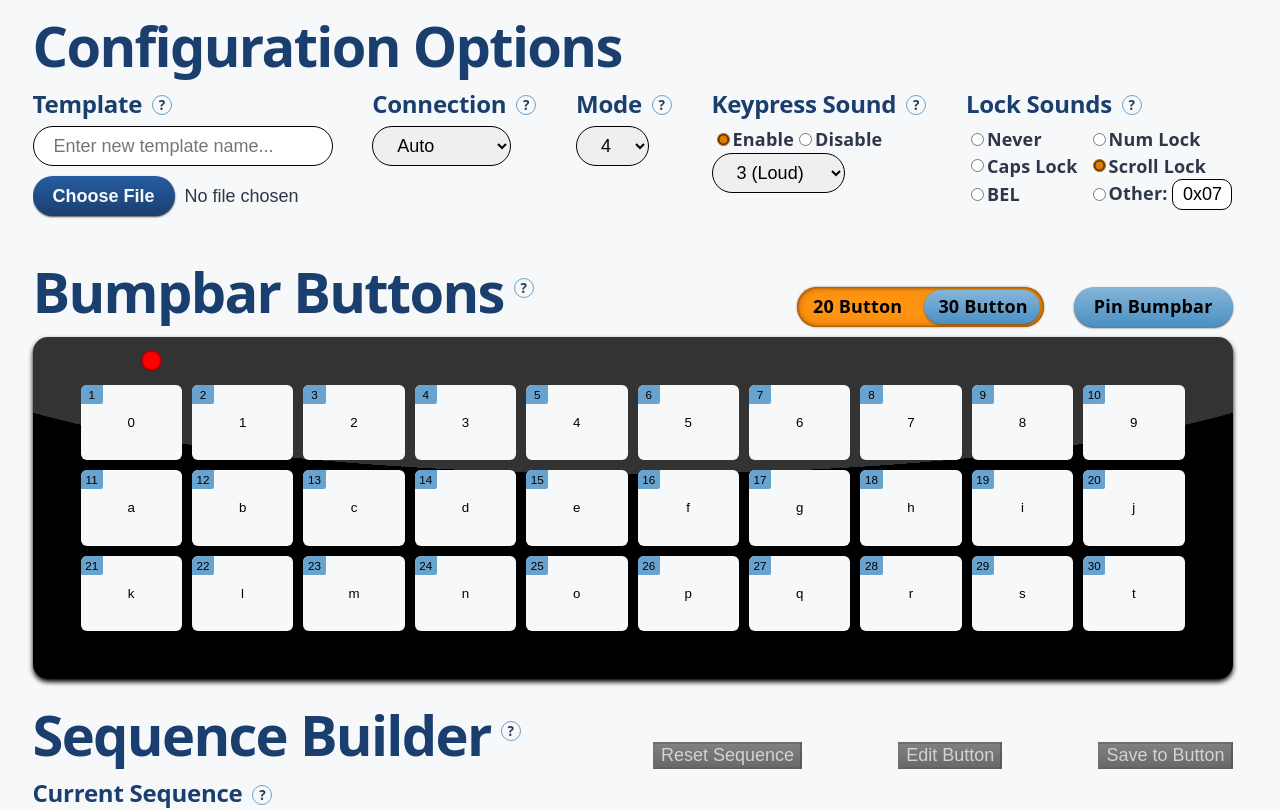
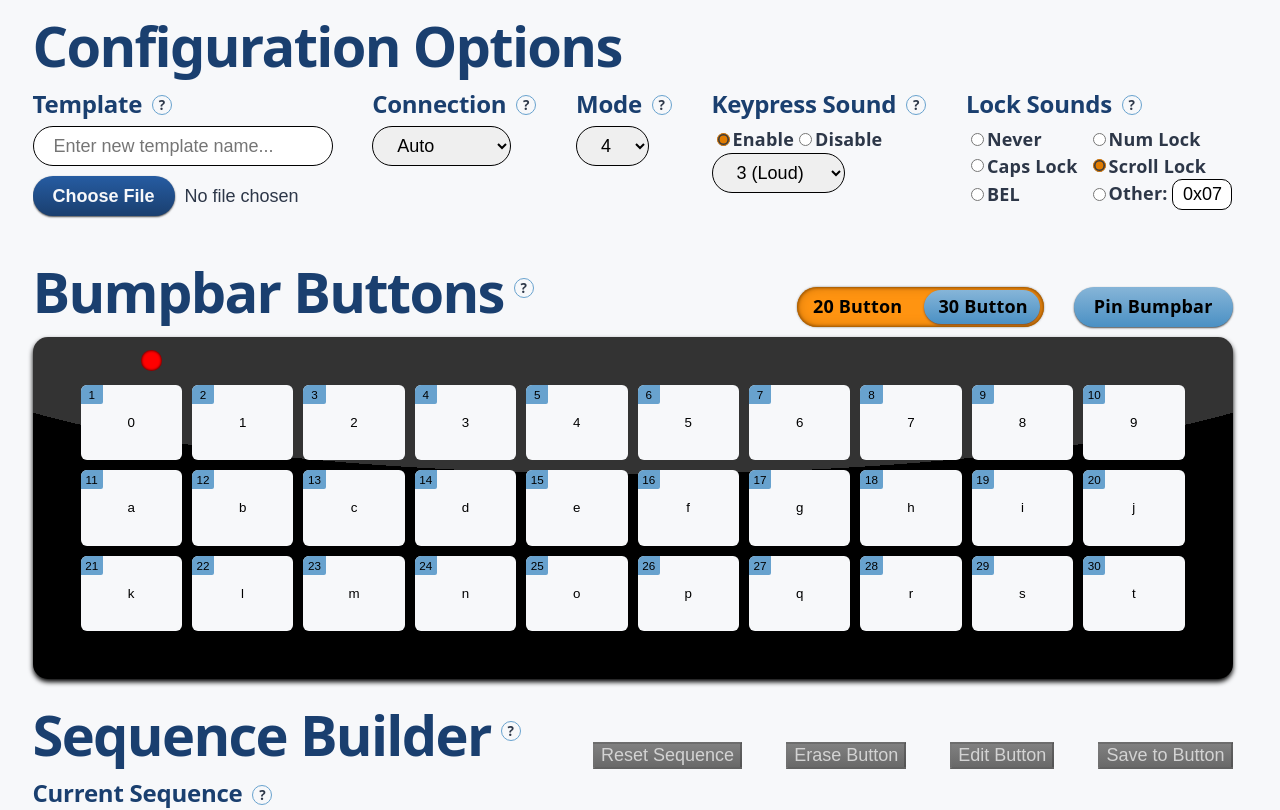
Before and after one commit to reecejpetty/krs-configurator, a React (Vite) app: page / in a window 1280 px wide. Shown: the top 810 px of the page. Built offline with nearby package versions, Linux system fonts and the light colour scheme.

Commit message:
Add erase button functionality

```diff
--- a/src/components/BumpbarLayout/BumpbarLayout.jsx
+++ b/src/components/BumpbarLayout/BumpbarLayout.jsx
@@ -94,7 +94,7 @@ function ButtonCountToggle({ active, setActive }) {
 }
 
 function SelectedButtonSequence({ currentButton, bumpbarButtons }) {
-  if (currentButton == null) {
+  if (currentButton == null || bumpbarButtons[currentButton].keypresses.length === 0) {
     return null;
   }
 
--- a/src/components/SequenceBuilder/SequenceBuilder.jsx
+++ b/src/components/SequenceBuilder/SequenceBuilder.jsx
@@ -115,6 +115,20 @@ function SequenceOptions({ bumpbarButtons, setBumpbarButtons, currentButton, set
     }
   }
 
+  const handleErase = () => {
+    if (currentButton == null) {
+      return;
+    }
+
+    const updatedArray = [...bumpbarButtons];
+    updatedArray[currentButton] = {
+      string: "",
+      keypresses: [],
+      sequenceItems: []
+    }
+    setBumpbarButtons(updatedArray);
+  }
+
   const handleSubmit = () => {
     if (sequence.sequence.length > 0) {
       const updatedArray = [...bumpbarButtons];
@@ -156,9 +170,14 @@ function SequenceOptions({ bumpbarButtons, setBumpbarButtons, currentButton, set
         disabled={sequence.sequence.length === 0}
       >Reset Sequence</button>
       <button
+        className={`${styles.optionButton} ${styles.eraseOption}`}
+        onClick={handleErase}
+        disabled={currentButton === null || bumpbarButtons[currentButton].keypresses.length === 0}
+      >Erase Button</button>
+      <button
         className={`${styles.optionButton} ${styles.editOption}`}
         onClick={handleEdit}
-        disabled={currentButton === null}
+        disabled={currentButton === null || bumpbarButtons[currentButton].keypresses.length === 0}
       >Edit Button</button>
       <button
         className={`${styles.optionButton} ${styles.addOption}`}
--- a/src/components/SequenceBuilder/SequenceBuilder.module.css
+++ b/src/components/SequenceBuilder/SequenceBuilder.module.css
@@ -22,9 +22,9 @@
     flex-grow: 1;
     justify-content: space-between;
     align-items: center;
-    gap: 30px;
+    gap: 20px;
     margin-bottom: 10px;
-    max-width: 600px;
+    max-width: 700px;
     height: fit-content;
     border-radius: 40px;
 }
@@ -40,6 +40,11 @@
 .resetOption {
     background-color: #ff606b;
     background-image: var(--red-button-gradient);
+}
+
+.eraseOption {
+    background-color: #F5A19D;
+    background-image: linear-gradient(to bottom, #F5A19D, #de6963);
 }
 
 .editOption {
```
